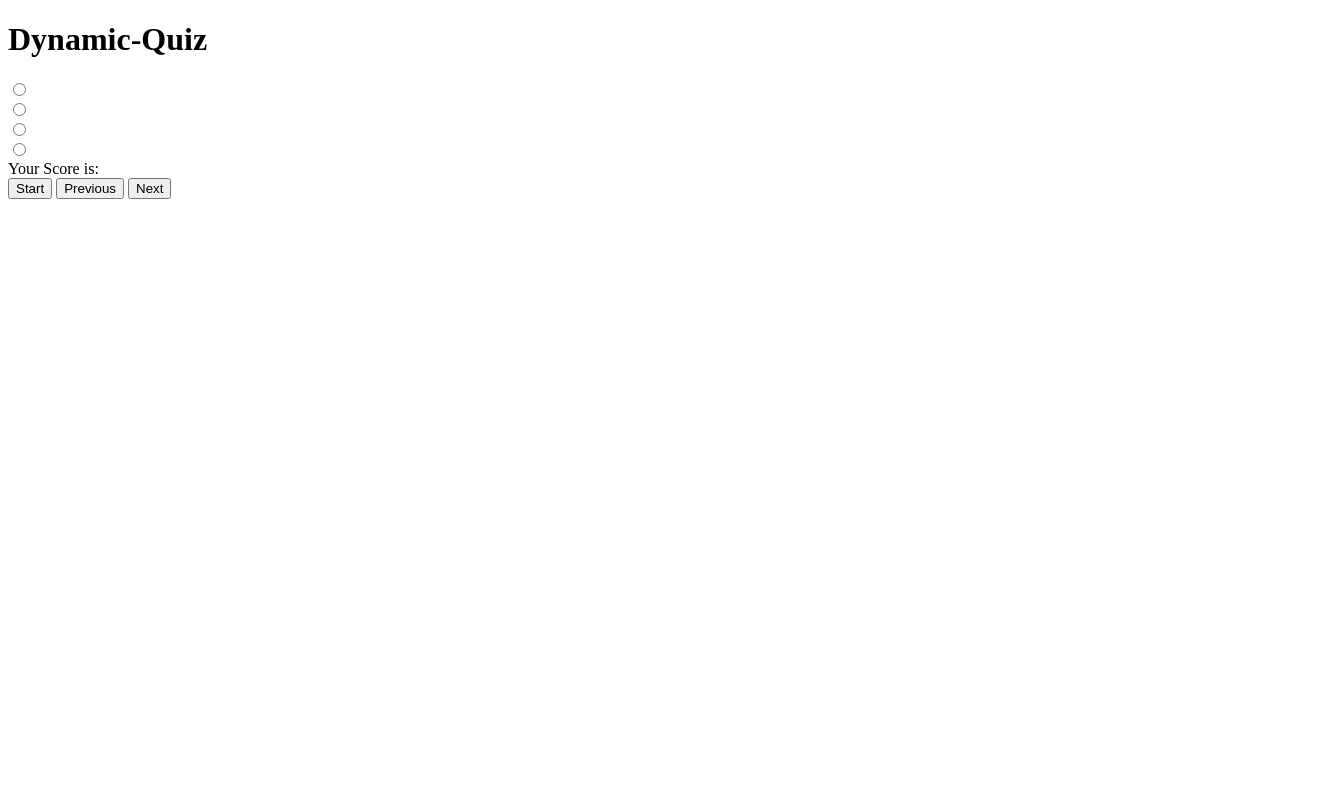
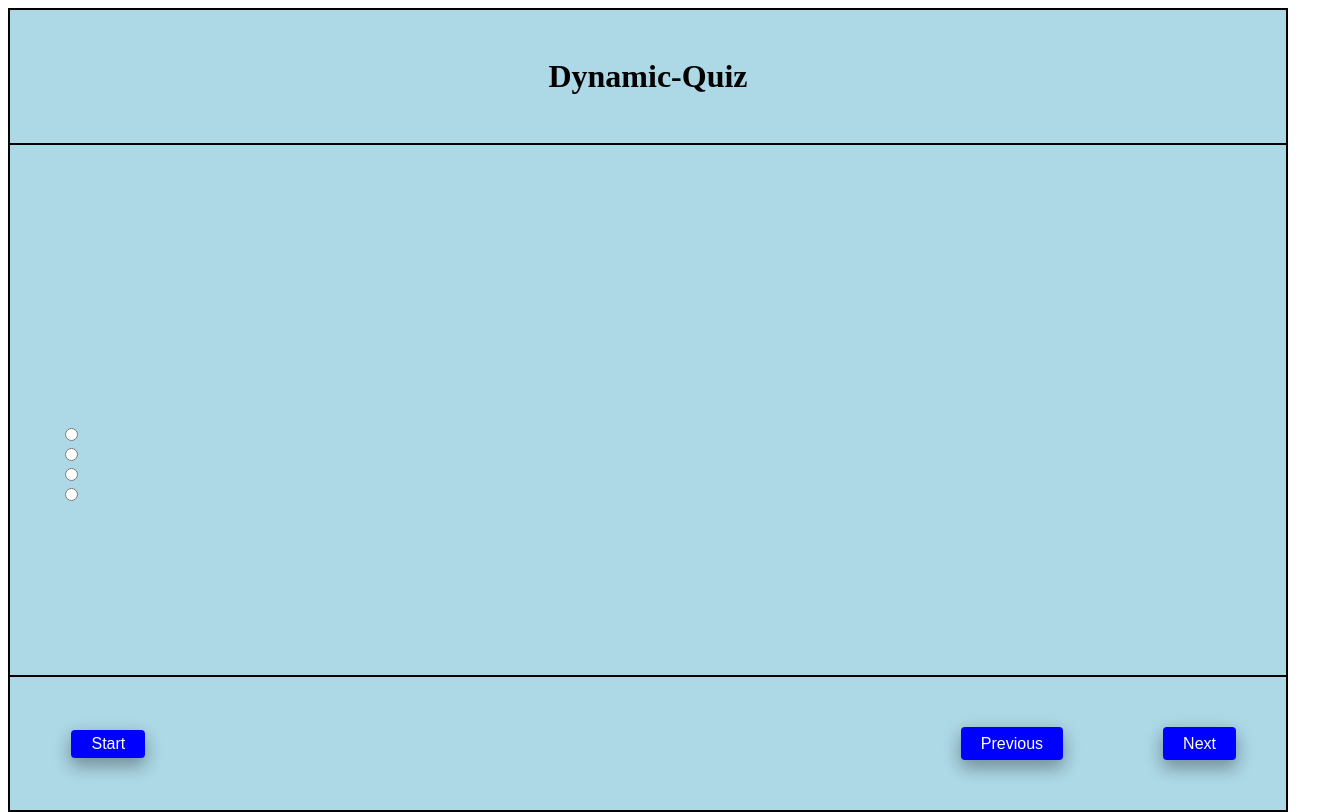
Before and after one commit to mandanakhademi/Dynamic-Quiz, a plain HTML site: page index.html in a window 1280 px wide. Shown: the whole page, 1336 px wide, since content can reach past the window. Drawn offline with Linux system fonts and the light colour scheme.

Commit message:
add css style file

```diff
--- a/index.html
+++ b/index.html
@@ -3,6 +3,7 @@
 <head>
 
 <title>Dynamic-Quiz</title>
+<link rel="stylesheet" type="text/css" href="style.css">
 
 
 </head>
--- /dev/null
+++ b/style.css
@@ -0,0 +1,129 @@
+html, body {
+    height: 100% !important;
+    width: 100%;
+}
+
+.container{
+    display: flex;
+    flex-direction: column;
+    height: 100%;
+    border: 2px solid black;
+
+}
+
+.header{
+    flex: 1;
+    display: flex;
+    width: 100%;
+    background-color: lightblue;
+    border-bottom: 2px solid black;
+}
+
+.header h1{
+    color: black;
+    margin: auto;
+}
+
+.content{
+    background-color: lightblue;
+    flex: 4;
+    width: 100%;
+    height: 0;
+}
+
+.question-view{
+    width: 100%;
+    height: 100%;
+    margin: 50px;
+    align-content: center;
+}
+
+#question-number{
+    font-size: 32px;
+    margin-bottom: 10px;
+}
+
+.question{
+    font-size: 20px;
+    margin-bottom: 10px;
+
+}
+
+.result-view{
+    width: 100%;
+    height: 100%;
+    margin: auto;
+    align-content: center;
+    font-size: 32px;
+}
+
+.footer{
+    flex: 1;
+    display: flex;
+    width: 100%;
+    background-color: lightblue;
+    border-top: 2px solid black;
+}
+
+#start-button{
+    background-color: blue;
+    border: none;
+    color: white;
+    padding: 5px 20px;
+    text-align: center;
+    text-decoration: none;
+    font-size: 16px;
+    margin: auto 60% auto auto;
+
+    cursor: pointer;
+    transition-duration: 0.4s;
+    box-shadow: 0 8px 16px 0 rgba(0,0,0,0.2), 0 6px 20px 0 rgba(0,0,0,0.19);
+    border-radius: 4px;
+}
+
+#previous-button{
+    background-color: blue;
+    border: none;
+    color: white;
+    padding: 5px 20px;
+    text-align: center;
+    text-decoration: none;
+    font-size: 16px;
+    margin: 50px;
+    cursor: pointer;
+    transition-duration: 0.4s;
+    box-shadow: 0 8px 16px 0 rgba(0,0,0,0.2), 0 6px 20px 0 rgba(0,0,0,0.19);
+    border-radius: 4px;
+}
+
+#next-button{
+    background-color: blue;
+    border: none;
+    color: white;
+    padding: 5px 20px;
+    text-align: center;
+    text-decoration: none;
+    font-size: 16px;
+    margin: 50px;
+    cursor: pointer;
+    transition-duration: 0.4s;
+    box-shadow: 0 8px 16px 0 rgba(0,0,0,0.2), 0 6px 20px 0 rgba(0,0,0,0.19);
+    border-radius: 4px;
+}
+
+#start-button:active{
+    background-color: darkblue;
+}
+
+#previous:active{
+    background-color: darkblue;
+}
+
+#next:active{
+    background-color: darkblue;
+}
+
+
+.hide{
+    display: none !important;
+}
```
